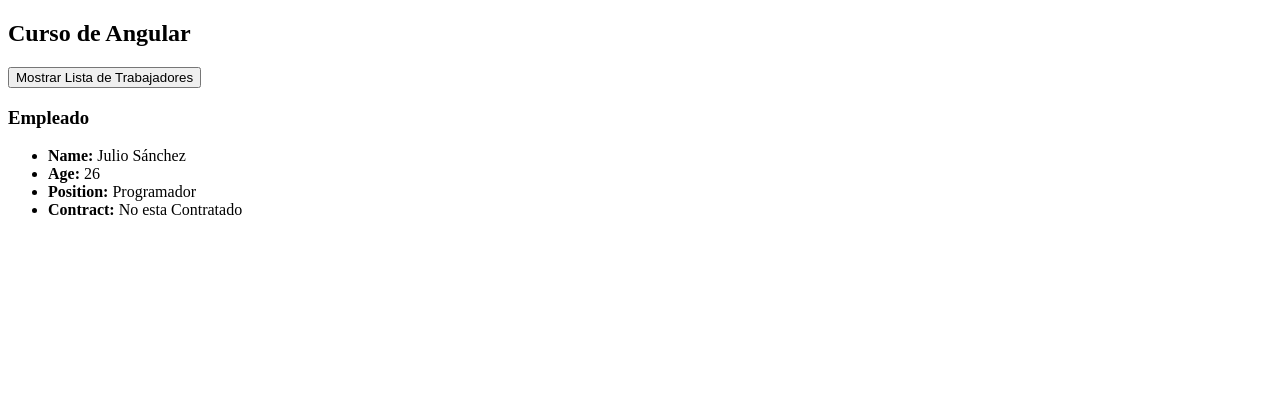
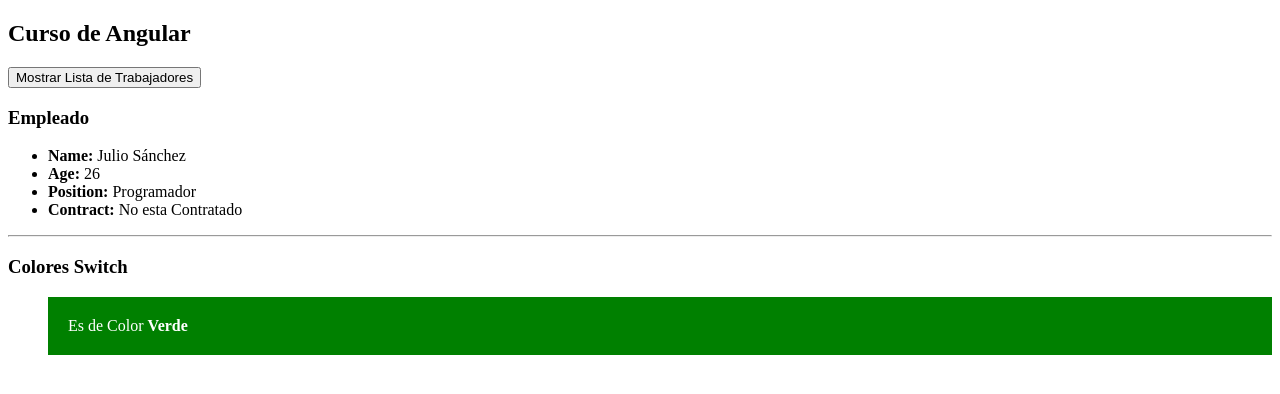
Before and after one commit to JUNIOR-SANCHEZ/Angular, an Angular app: page / in a window 1280 px wide. Shown: the top 394 px of the page. Built offline with nearby package versions, Linux system fonts and the light colour scheme.

Commit message:
udemy Directivas ngSwitch y ngStyle

```diff
--- a/src/app/empleado/empleado.component.html
+++ b/src/app/empleado/empleado.component.html
@@ -27,3 +27,31 @@
       <strong>Contract: </strong>{{worker.hired ? 'Contratado' : 'No esta contratado'}}</li>
   </ul>
 </div>
+<hr>
+<h3>Colores Switch</h3>
+<ul [ngSwitch]="color">
+  <li *ngSwitchCase="'red'" [ngStyle]="{
+    'background':color,
+    'color':'white',
+    'padding':'20px'
+  }">
+    Es de color
+    <strong>Rojo</strong>
+  </li>
+  <li *ngSwitchCase="'green'" [ngStyle]="{
+    'background': color,
+    'color': 'white',
+    'padding':'20px'
+  }">
+    Es de Color
+    <strong>Verde</strong>
+  </li>
+  <li *ngSwitchCase="'blue'" [ngStyle]="{
+    'background': color,
+    'color': 'white',
+    'padding':'20px'
+  }">
+    Es de Color
+    <strong>Azul</strong>
+  </li>
+</ul>
--- a/src/app/empleado/empleado.component.ts
+++ b/src/app/empleado/empleado.component.ts
@@ -10,6 +10,7 @@
   public employee:Employee;
   public workers:Array<Employee>;
   public externalWorker:boolean;
+  public color:string;
   constructor() {
     this.title = "Curso de Angular";
     this.employee = new Employee("Julio Sánchez",26,"Programador",false);
@@ -20,6 +21,7 @@
       new Employee("Monica Sanchez",25,"Secretaria",true)
     ];
     this.externalWorker = true;
+    this.color = "green";
    }
 
   ngOnInit() {
```
